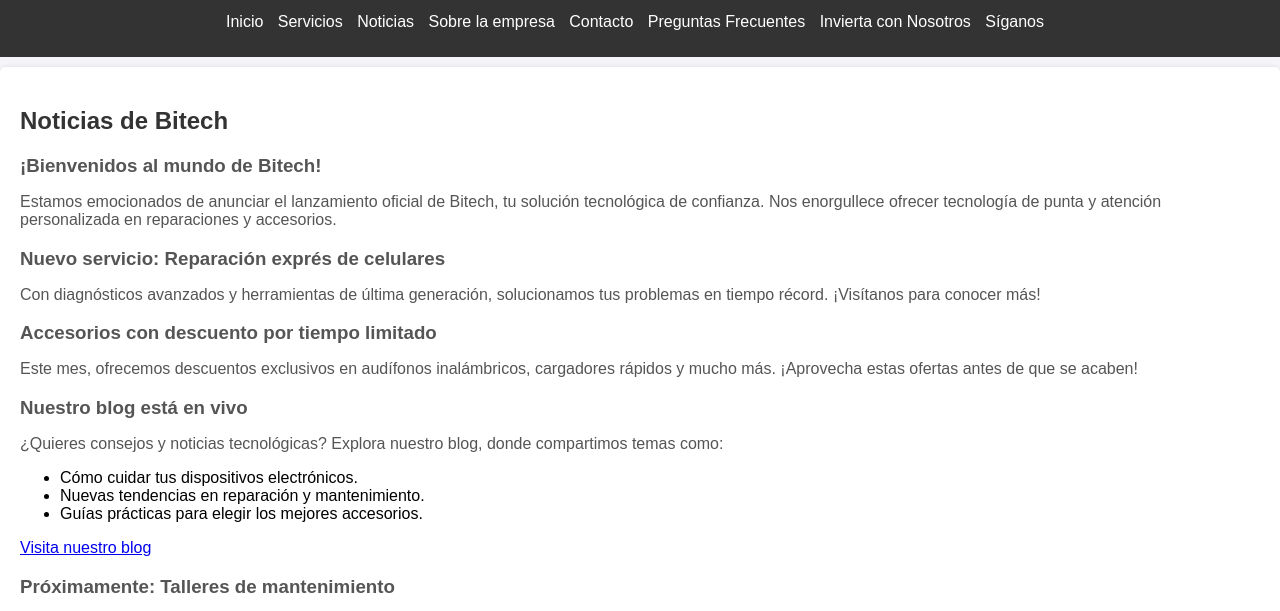
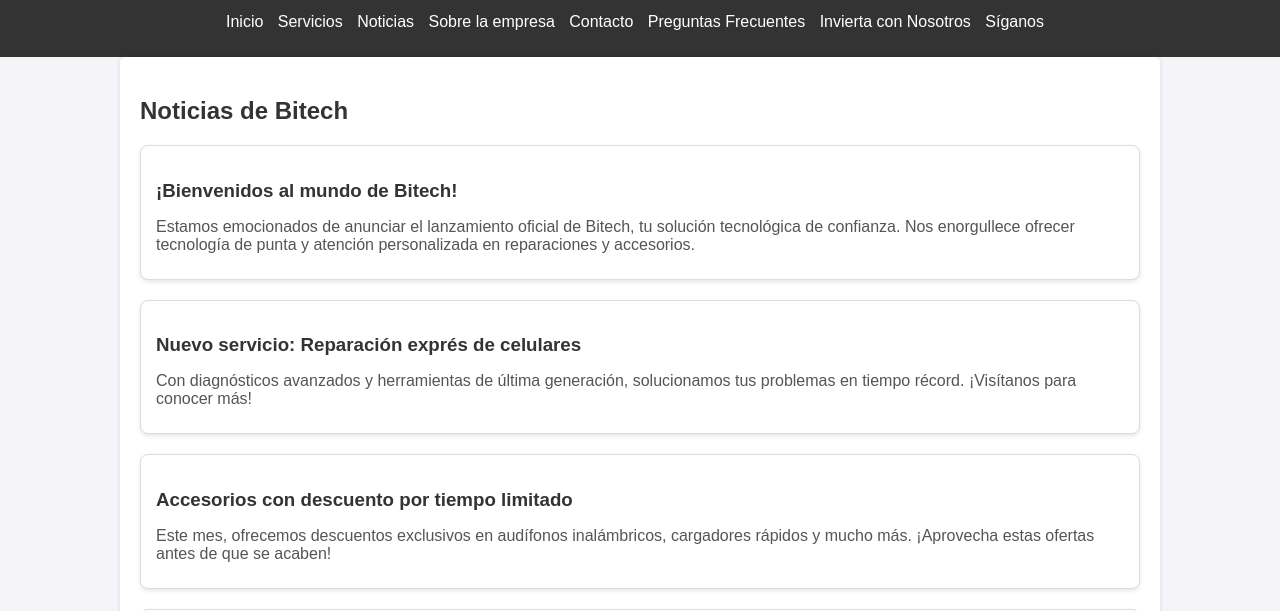
Before and after one commit to josett3860/bitech, a plain HTML site: page noticias.html in a window 1280 px wide. Shown: the part 113-724 px from the top of the page. Drawn offline with Linux system fonts and the light colour scheme.

Commit message:
Update styles.css

```diff
--- a/styles.css
+++ b/styles.css
@@ -106,3 +106,62 @@
     margin-top: 20px;
     font-size: 14px;
 }
+
+/* Estilo para los botones */
+.button {
+    display: inline-block;
+    background-color: #007BFF;
+    color: white;
+    padding: 10px 20px;
+    text-decoration: none;
+    border-radius: 5px;
+    font-size: 16px;
+    text-align: center;
+    transition: background-color 0.3s ease;
+}
+
+.button:hover {
+    background-color: #0056b3;
+    text-decoration: underline;
+}
+
+/* Mejora para la sección de noticias */
+#news {
+    max-width: 1000px;
+    margin: auto;
+}
+
+#news article {
+    margin-bottom: 20px;
+    padding: 15px;
+    background-color: #fff;
+    border: 1px solid #ddd;
+    border-radius: 8px;
+    box-shadow: 0px 2px 4px rgba(0, 0, 0, 0.1);
+}
+
+#news article h3 {
+    color: #333;
+    margin-bottom: 10px;
+}
+
+#news article p {
+    color: #555;
+    margin-bottom: 10px;
+}
+
+#news ul {
+    list-style-type: disc;
+    margin-left: 20px;
+    color: #555;
+}
+
+/* Estilo para enlaces externos */
+a[target="_blank"] {
+    color: #007BFF;
+}
+
+a[target="_blank"]:hover {
+    color: #0056b3;
+    text-decoration: underline;
+}
```
